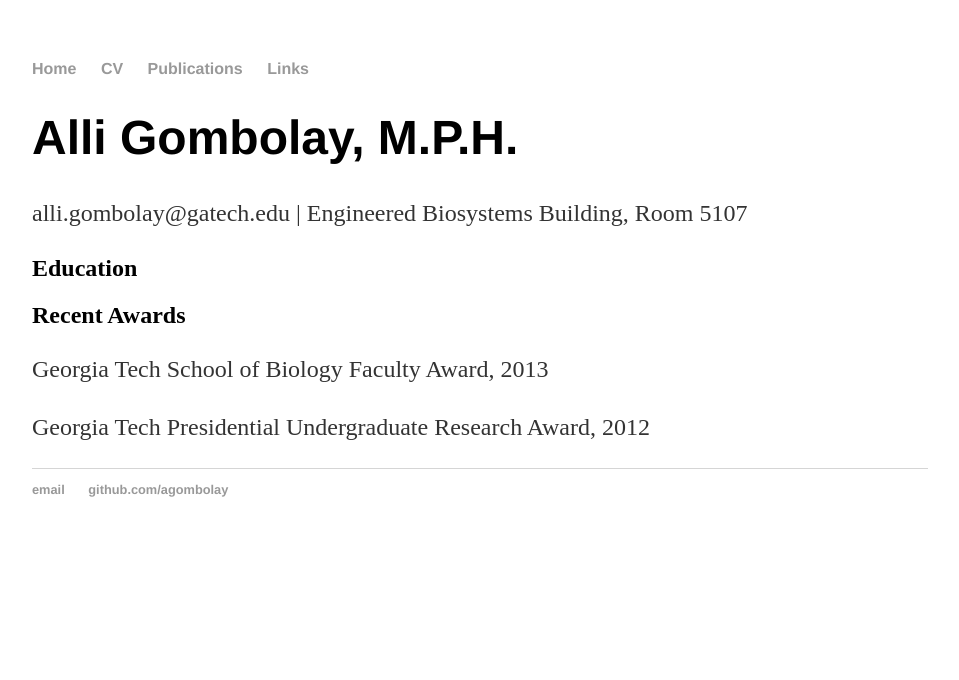
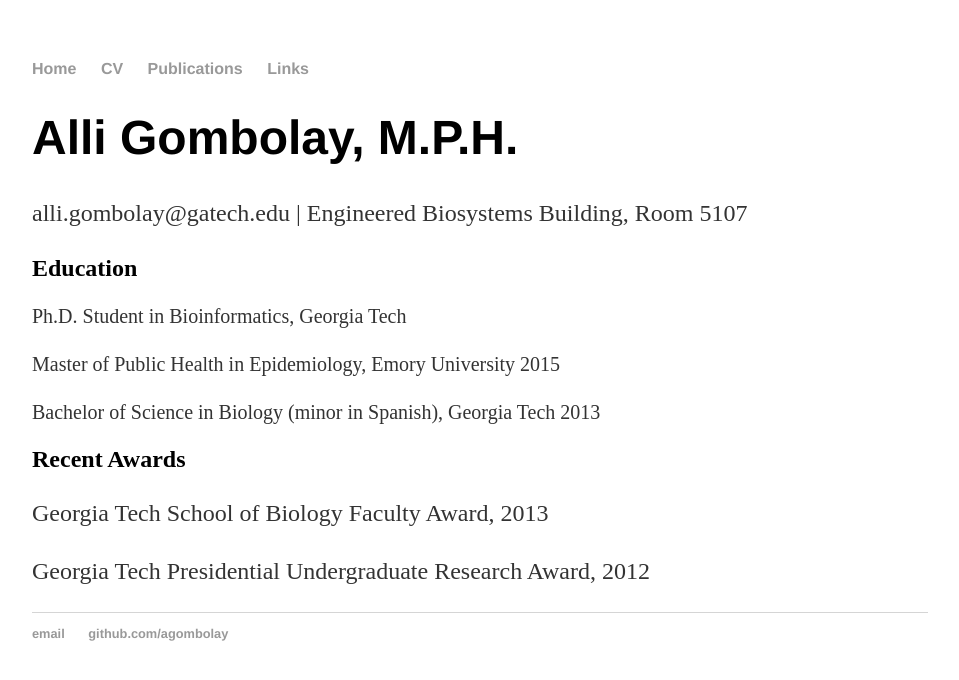
Before and after one commit to agombolay/agombolay.github.io, a Jekyll site: the page built from cv/index.html, in a window 1280 px wide. Shown: the top 680 px of the page, without its empty margins (160-1119 px from the left). Built offline with Jekyll 4.4.1, drawn with Linux system fonts in a browser that asks for light colours.

Commit message:
Update index.html

```diff
--- a/cv/index.html
+++ b/cv/index.html
@@ -7,9 +7,9 @@
 	<p>alli.gombolay@gatech.edu | Engineered Biosystems Building, Room 5107</p>
 
 	<h2>Education</h2>
-	<p style="font-size:20px"Ph.D. Student in Bioinformatics, Georgia Tech</p>
-	<p style="font-size:20px"Master of Public Health in Epidemiology, Emory University 2015</p>
-	<p style="font-size:20px"Bachelor of Science in Biology (minor in Spanish), Georgia Tech 2013</p>
+	<p style="font-size:20px">Ph.D. Student in Bioinformatics, Georgia Tech</p>
+	<p style="font-size:20px">Master of Public Health in Epidemiology, Emory University 2015</p>
+	<p style="font-size:20px">Bachelor of Science in Biology (minor in Spanish), Georgia Tech 2013</p>
 
 	<h2>Recent Awards</h2>
 	<p>Georgia Tech School of Biology Faculty Award, 2013</p>
```
